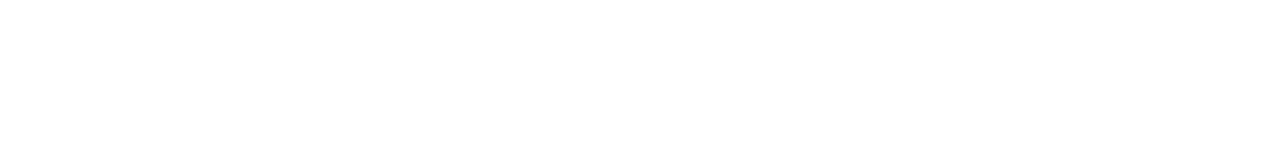
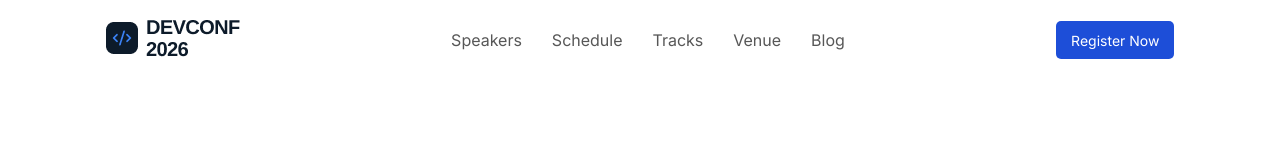
Before and after one commit to topu-00/B14-Assignment-01-DevConf-2026, a plain HTML site: page index.html in a window 1280 px wide. Drawn offline with Linux system fonts and the light colour scheme.

Commit message:
Complete navigation bar

```diff
--- a/index.html
+++ b/index.html
@@ -1,12 +1,54 @@
 <!DOCTYPE html>
 <html lang="en">
+
 <head>
     <meta charset="UTF-8">
     <meta name="viewport" content="width=device-width, initial-scale=1.0">
     <title>DevConf-2026</title>
+    <link rel="preconnect" href="https://fonts.googleapis.com">
+    <link rel="preconnect" href="https://fonts.gstatic.com" crossorigin>
+    <link
+        href="https://fonts.googleapis.com/css2?family=Inter:ital,opsz,wght@0,14..32,100..900;1,14..32,100..900&family=Open+Sans:ital,wght@0,300..800;1,300..800&display=swap"
+        rel="stylesheet">
     <link rel="stylesheet" href="style.css">
 </head>
+
 <body>
+    <!-- header  -->
+    <header>
+
+        <!-- navBar  -->
+        <nav>
+            <div class="logo"><img src="./assets/logo.png" alt=""></div>
+            <div class="nav-Button-section">
+                <ul>
+                    <li><a href="">Speakers</a></li>
+                    <li><a href="">Schedule</a></li>
+                    <li><a href="">Tracks</a></li>
+                    <li><a href="">Venue</a></li>
+                    <li><a href="">Blog</a></li>
+                </ul>
+            </div>
+            <div class="nav-register-button"><button>Register Now</button></div>
+        </nav>
+
+        <!-- hero section -->
+        <div>
+
+        </div>
+
+    </header>
+
+    <!-- main  -->
+    <main>
+
+    </main>
+
+    <!-- footer  -->
+    <footer>
+
+    </footer>
 
 </body>
+
 </html>
--- a/style.css
+++ b/style.css
@@ -0,0 +1,43 @@
+* {
+    padding: 0;
+    margin: 0;
+    font-family: "Inter", sans-serif;
+}
+
+nav {
+    display: flex;
+    justify-content: space-around;
+    align-items: center;
+    height: 80px;
+    position: fixed;
+    top: 0;
+    left: 0;
+    z-index: 1000;
+    width: 100%;
+    background-color: #FFFFFF;
+}
+
+
+.nav-Button-section ul {
+    list-style: none;
+    display: flex;
+    gap: 30px;
+
+}
+
+.nav-Button-section ul li a {
+    text-decoration: none;
+    color: #575757;
+    font-size: 16px;
+}
+
+.nav-register-button button {
+    height: 38px;
+    width: 118px;
+    border-radius: 5px;
+    border: none;
+    background-color: #1D4ED8;
+    color: white;
+    font-size: 14px;
+    cursor: pointer;
+}
```
